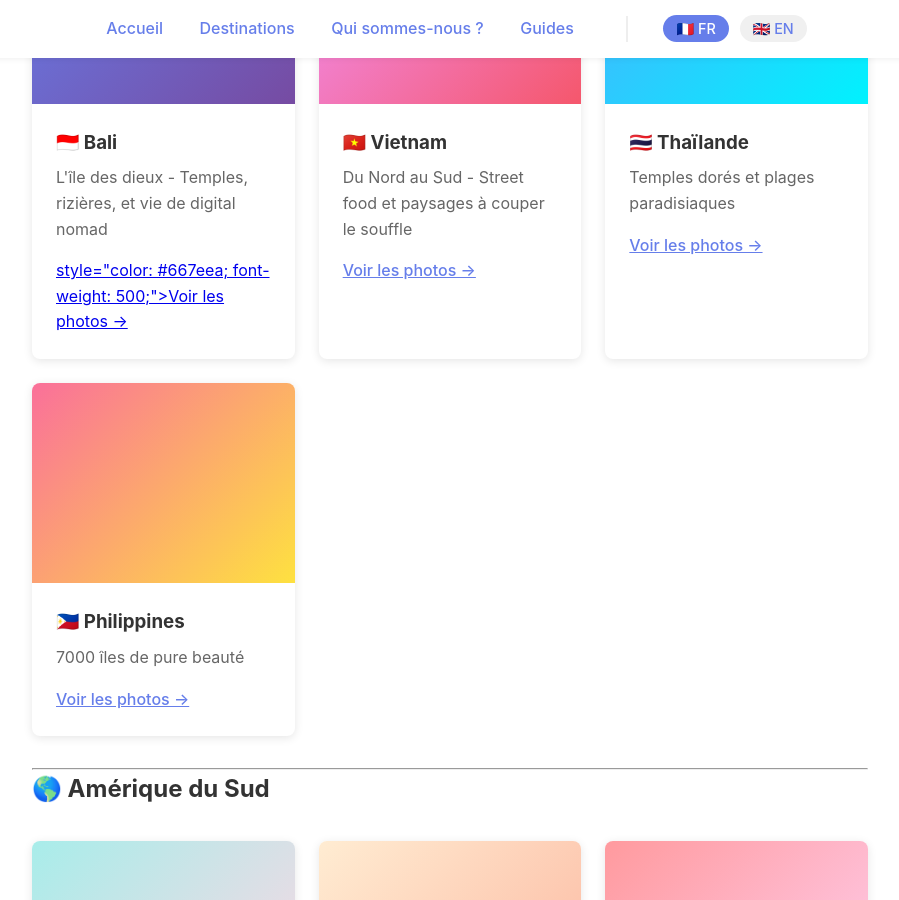
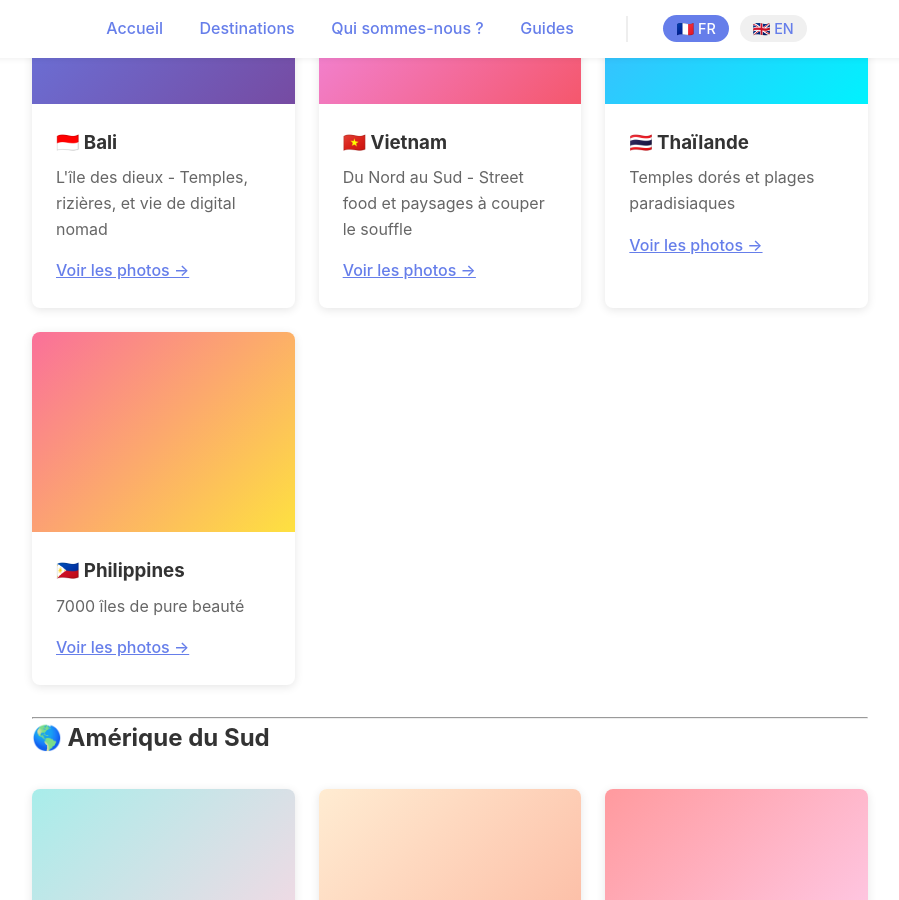
Before and after one commit to coding-training-pers/ourlifeabroad, a Jekyll site: the page built from fr/destinations.md, in a window 1280 px wide and 900 px high, scrolled down 557 px. Shown: the whole window, without its empty margins (190-1089 px from the left). Built offline with Jekyll 4.4.1, drawn with Linux system fonts in a browser that asks for light colours.

Commit message:
Fix Bali front matter and destination link

```diff
--- a/fr/destinations.md
+++ b/fr/destinations.md
@@ -16,13 +16,13 @@ Depuis 10 ans, on explore le monde à notre rythme. Voici toutes les destination
 <div style="display: grid; grid-template-columns: repeat(auto-fit, minmax(250px, 1fr)); gap: 1.5rem; margin: 2rem 0;">
 
   <div style="background: white; border-radius: 8px; overflow: hidden; box-shadow: 0 2px 10px rgba(0,0,0,0.1);">
-    <div style="height: 200px; background: linear-gradient(135deg, #667eea 0%, #764ba2 100%);"></div>
-    <div style="padding: 1.5rem;">
-      <h3 style="margin: 0 0 0.5rem 0;">🇮🇩 Bali</h3>
-      <p style="color: #666; margin: 0 0 1rem 0;">L'île des dieux - Temples, rizières, et vie de digital nomad</p>
-      <a href="/ourlifeabroad/destinations/bali-fr/"> style="color: #667eea; font-weight: 500;">Voir les photos →</a>
-    </div>
+  <div style="height: 200px; background: linear-gradient(135deg, #667eea 0%, #764ba2 100%);"></div>
+  <div style="padding: 1.5rem;">
+    <h3 style="margin: 0 0 0.5rem 0;">🇮🇩 Bali</h3>
+    <p style="color: #666; margin: 0 0 1rem 0;">L'île des dieux - Temples, rizières, et vie de digital nomad</p>
+    <a href="/ourlifeabroad/destinations/bali-fr/" style="color: #667eea; font-weight: 500;">Voir les photos →</a>
   </div>
+</div>
 
   <div style="background: white; border-radius: 8px; overflow: hidden; box-shadow: 0 2px 10px rgba(0,0,0,0.1);">
     <div style="height: 200px; background: linear-gradient(135deg, #f093fb 0%, #f5576c 100%);"></div>
```
Also changed, not shown: _destinations/bali-fr.md (+2 -0 lines).
